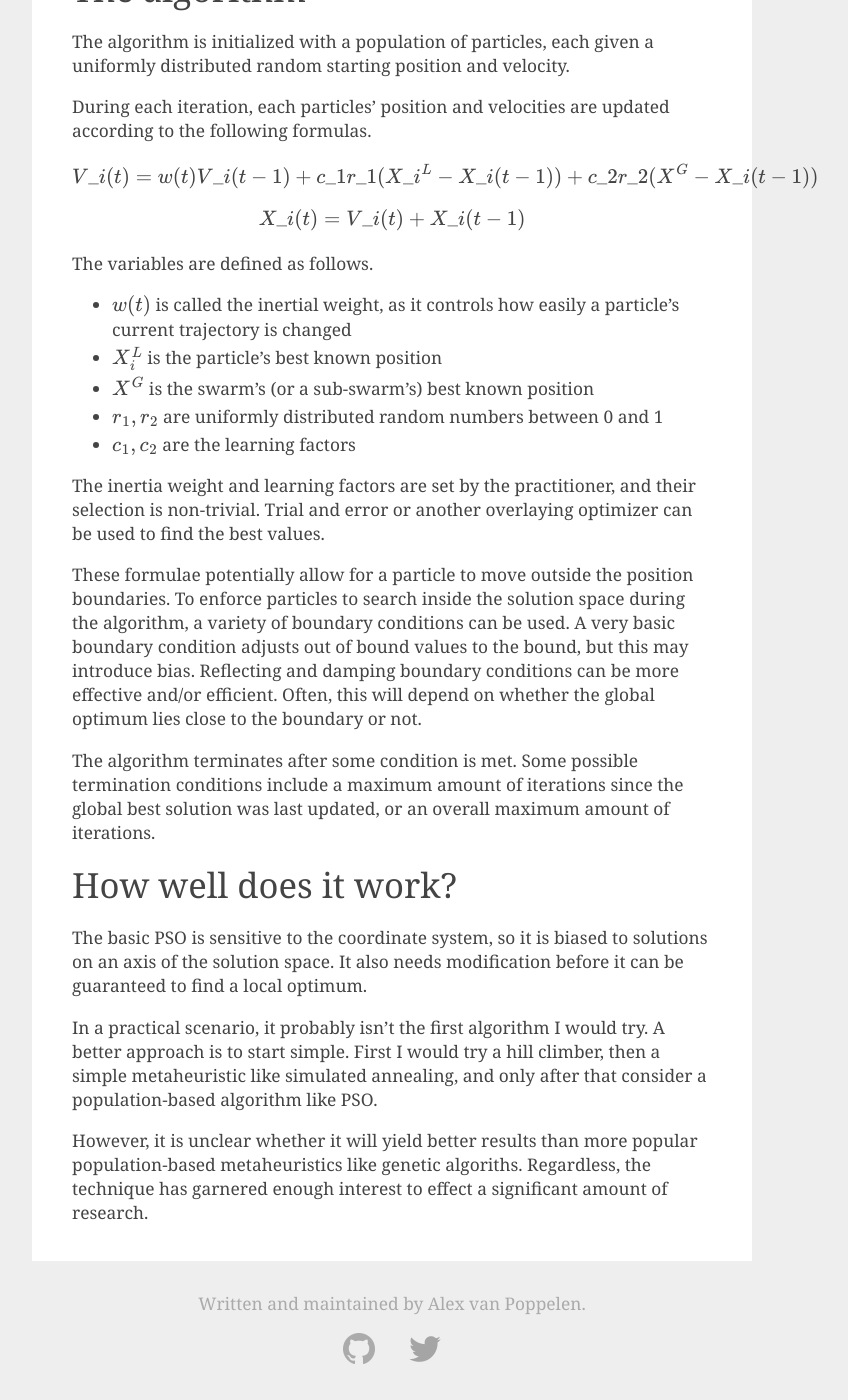
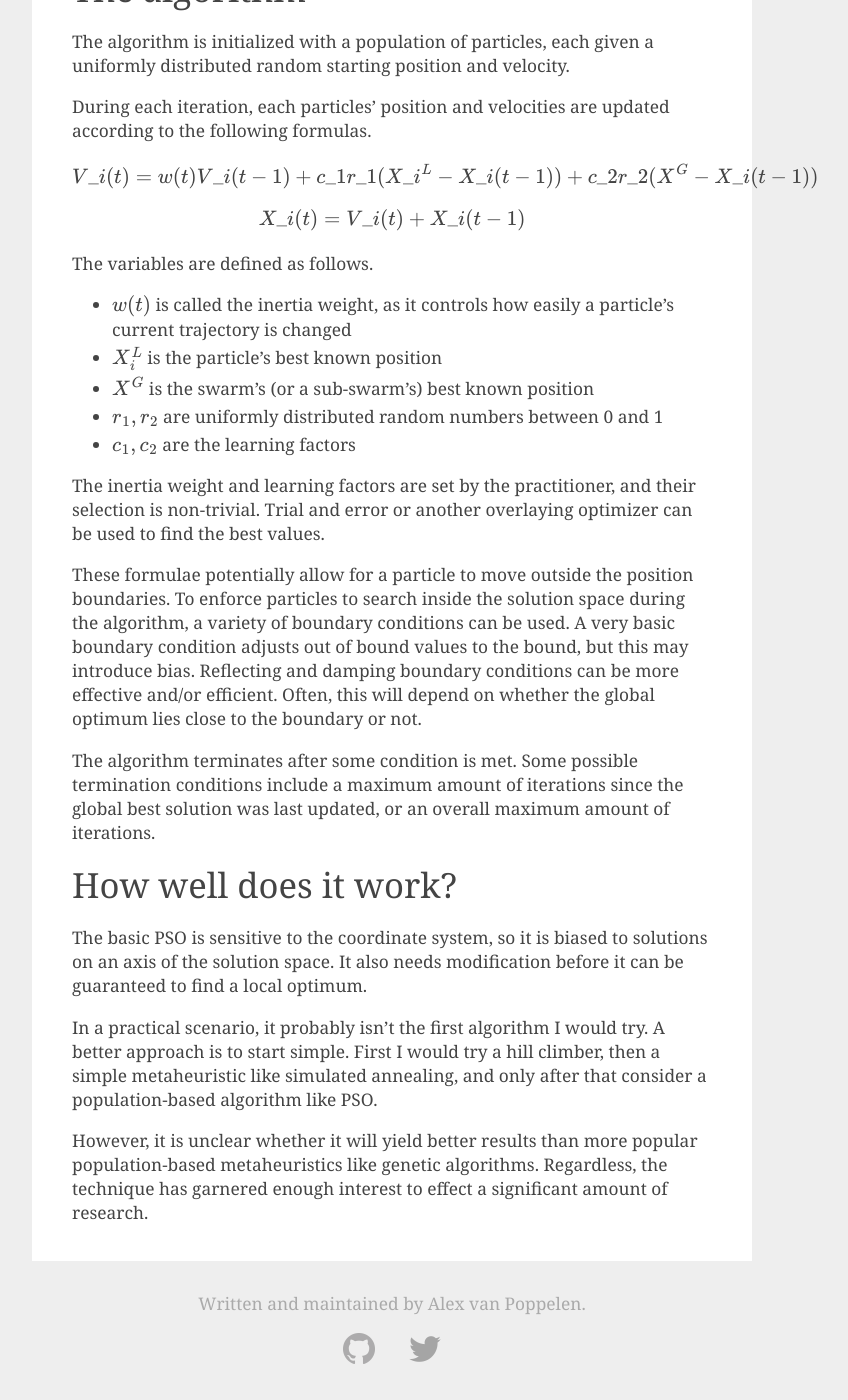
Before and after one commit to avanpo/avanpo.github.io, a Jekyll site: the page built from _posts/2015-07-15-particle-swarm-optimization.md, in a window 1280 px wide and 1400 px high, scrolled down 1045 px. Shown: the whole window, without its empty margins (248-1096 px from the left). Built offline with Jekyll 4.4.1, drawn with Linux system fonts in a browser that asks for light colours; Markdown is read by kramdown in place of the engine named in the settings; formulas are drawn with MathJax 3.

Commit message:
spelling errors

```diff
--- a/_posts/2015-07-15-particle-swarm-optimization.md
+++ b/_posts/2015-07-15-particle-swarm-optimization.md
@@ -31,7 +31,7 @@
 
 The variables are defined as follows.
 
-* \\( w(t) \\) is called the inertial weight, as it controls how easily a particle's current trajectory is changed
+* \\( w(t) \\) is called the inertia weight, as it controls how easily a particle's current trajectory is changed
 * \\( X\_i^L \\) is the particle's best known position
 * \\( X^G \\) is the swarm's (or a sub-swarm's) best known position
 * \\( r\_1, r\_2 \\) are uniformly distributed random numbers between 0 and 1
@@ -49,4 +49,4 @@
 
 In a practical scenario, it probably isn't the first algorithm I would try. A better approach is to start simple. First I would try a hill climber, then a simple metaheuristic like simulated annealing, and only after that consider a population-based algorithm like PSO.
 
-However, it is unclear whether it will yield better results than more popular population-based metaheuristics like genetic algoriths. Regardless, the technique has garnered enough interest to effect a significant amount of research.
+However, it is unclear whether it will yield better results than more popular population-based metaheuristics like genetic algorithms. Regardless, the technique has garnered enough interest to effect a significant amount of research.
```
